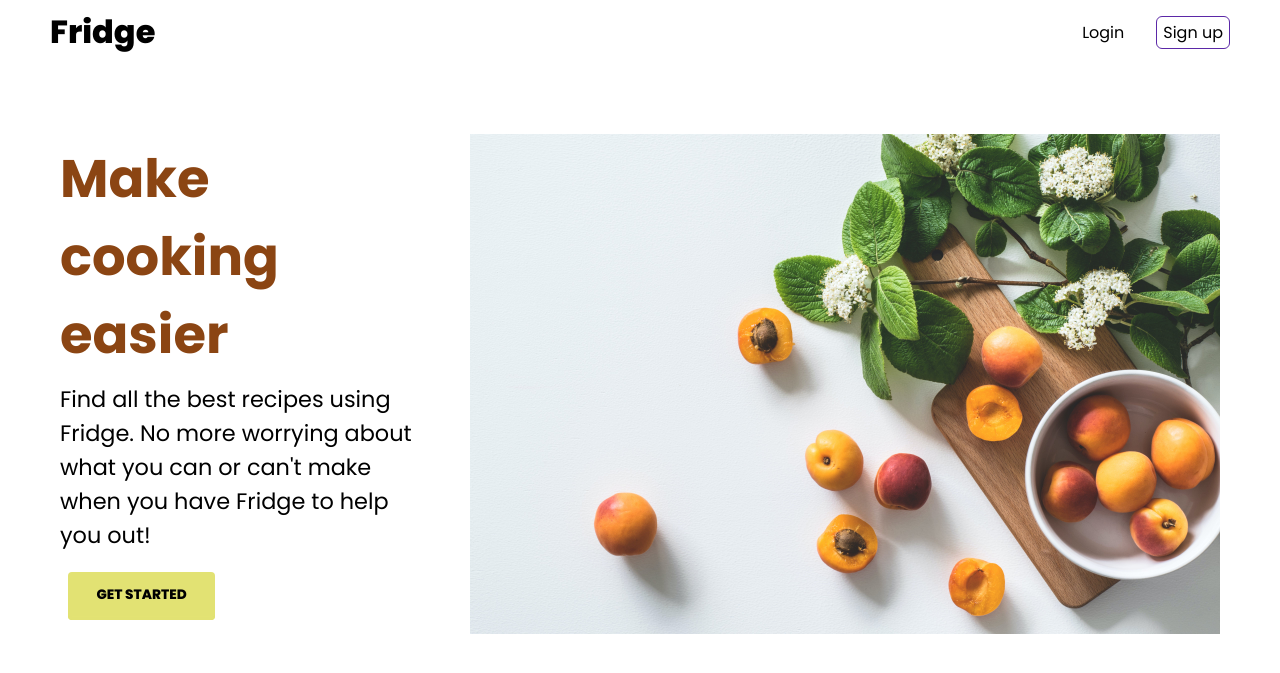
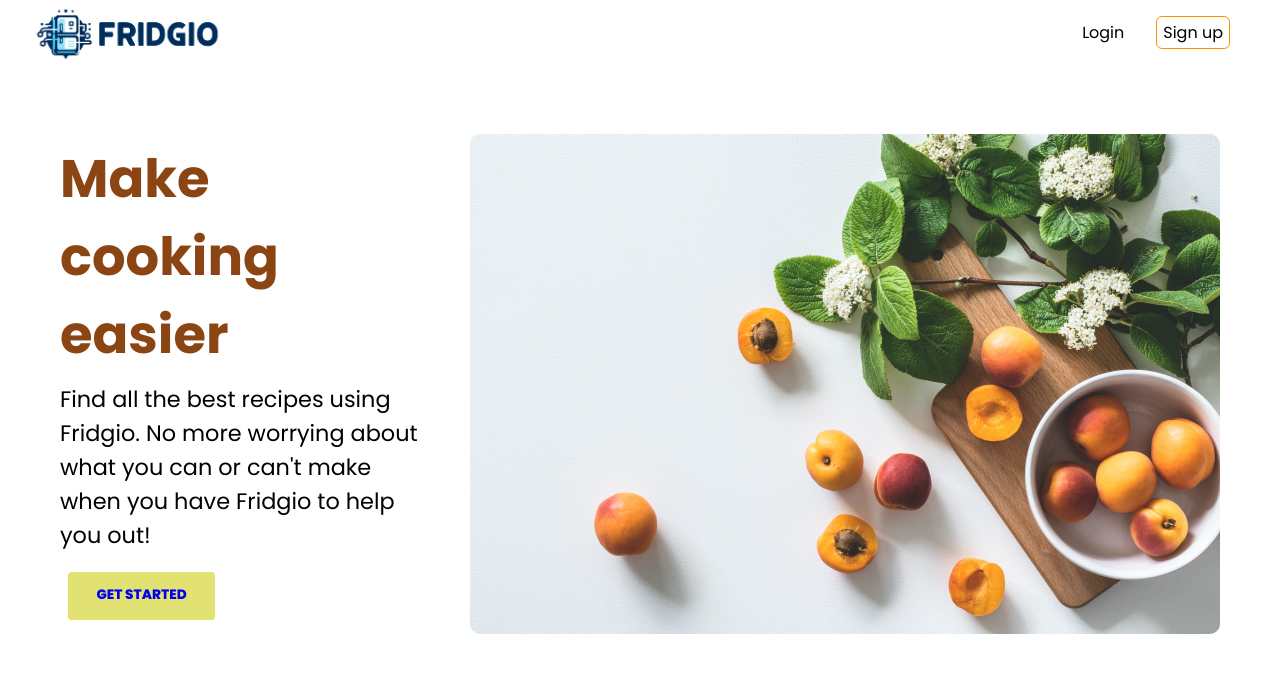
Before and after one commit to khoipham19/SWEProject1.github.io, a Flask app: page / in a window 1280 px wide. Shown: the top 673 px of the page. Run offline with Flask 3, Linux system fonts and the light colour scheme; parts of the project's set-up code (start-up, migrations or seed data) failed here and were passed over.

Commit message:
Added logo to the pages

```diff
--- a/website/static/styles/hero.css
+++ b/website/static/styles/hero.css
@@ -6,6 +6,24 @@
     list-style: none;
     text-decoration: none;
     font-family: "Poppins", sans-serif;
+}
+
+.product-title {
+    margin: 0;
+    font-size: 24px; /* Adjust font size as needed */
+    color: #333; /* Adjust font color as needed */
+    text-align: right; /* Align text to the right */
+    .logo img {
+    max-width: 50px; /* Adjust logo width as needed */
+    flex-grow: 1; /* Allow the title to take up remaining space */
+}
+
+}
+
+.logo-icon{
+    max-width: 200px; /* Adjust logo width as needed */
+    margin-right: 20px;
+    margin-left: -20px;
 }
 
 .logo{
@@ -37,7 +55,7 @@ nav ul a{
 
 bordered-btn {
     background-color: transparent;
-    border: 1px solid rgb(91, 40, 167);
+    border: 1px solid rgb(255, 145, 0);
     border-radius: 6px;
     padding: 4px 6px 4px;
   }
@@ -108,3 +126,7 @@ button:hover{
         font-size: 3rem;
     }
 }
+
+.main-image{
+    border-radius: 10px;
+}
--- a/website/static/styles/style.css
+++ b/website/static/styles/style.css
@@ -19,7 +19,7 @@ body{
 }
 
 .logo {
-  max-width:100px;
+  max-width:75px;
   margin-bottom: 20px;
 }
 
--- a/website/templates/home.html
+++ b/website/templates/home.html
@@ -14,19 +14,19 @@
                 <li><a href = "/login"><plain-btn>Login</plain-btn></a></li>
                 <li><a href = "/register"><bordered-btn>Sign up</bordered-btn></a></li>
             </ul>
-            <h1 class ="logo">Fridge</h1>
+            <img src = "{{ url_for('static', filename='images/logo-empty.png') }}" alt ="your image" class = "logo-icon">
         </nav>
 
     </header>
     <main>
         <div class = "container">
-            <img src = "{{ url_for('static', filename='images/foodback.jpg') }}" alt ="your image">
+            <img src = "{{ url_for('static', filename='images/foodback.jpg') }}" alt ="your image" class = "main-image">
             <div class="hero-text">
                 <h1>Make cooking easier</h1>
-                <p>Find all the best recipes using Fridge. No more worrying about what you can or can't
-                    make when you have Fridge to help you out!
+                <p>Find all the best recipes using Fridgio. No more worrying about what you can or can't
+                    make when you have Fridgio to help you out!
                 </p>
-                <button>Get Started</button>
+                <button><a href = "/register">Get Started</a></button>
             </div>
         </div>
     </main>
--- a/website/templates/login.html
+++ b/website/templates/login.html
@@ -12,9 +12,7 @@
 </head>
 
 <body>
-    <div class="footer">
-        <a style="text-decoration: none;" href="/" class="button" role="button">Home</a>
-    </div>
+
     <a href="/">
             <img src = "{{ url_for('static', filename='images/fridgeblack.png') }}" alt ="your image" class = "logo">
      </a>
--- a/website/templates/register.html
+++ b/website/templates/register.html
@@ -12,7 +12,9 @@
 </head>
 
 <body>
-
+    <a href="/">
+        <img src = "{{ url_for('static', filename='images/fridgeblack.png') }}" alt ="your image" class = "logo-icon">
+ </a>
     <div class="wrapper">
         <form method = "POST">
             <h1>Register</h1>
```
Also changed, not shown: website/static/images/fridge.png, website/static/images/logo-empty.png (added), website/static/images/logo-vertical.png (added), website/static/images/logo.png (added).
